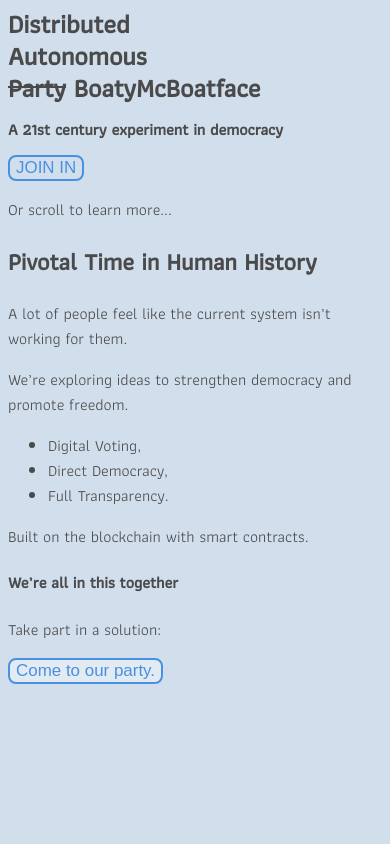
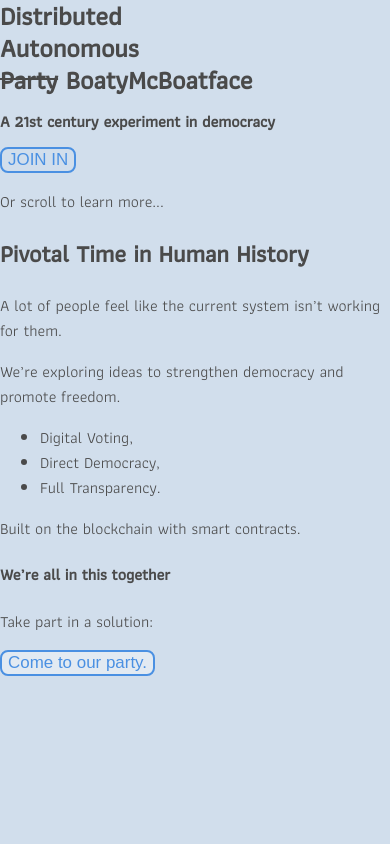
Before and after one commit to voteliquid/deprecated_thedap, a Python web app: template templates/index.html in a window 390 px wide. Run offline with Jinja, Linux system fonts and the light colour scheme; the template is opened without the code that fills it, so the values that code supplies are empty; some libraries are stand-ins or nearby versions.

Commit message:
Center page and adjust for mobile view

```diff
--- a/templates/index.html
+++ b/templates/index.html
@@ -2,6 +2,7 @@
   <head>
     <link rel="stylesheet" type="text/css" href="https://fonts.googleapis.com/css?family=Athiti:400,500">
     <link rel="stylesheet" type="text/css" href="style/app.css">
+    <meta name="viewport" content="width=device-width, initial-scale=1">
   </head>
 
   <body>
--- a/templates/style/app.css
+++ b/templates/style/app.css
@@ -3,6 +3,8 @@ body {
   color: #4A4A4A;
   font-family: 'Athiti', serif;
   font-weight: '500';
+  max-width: 750px;
+  margin: 0 auto;
 }
 
 h1 {
```
